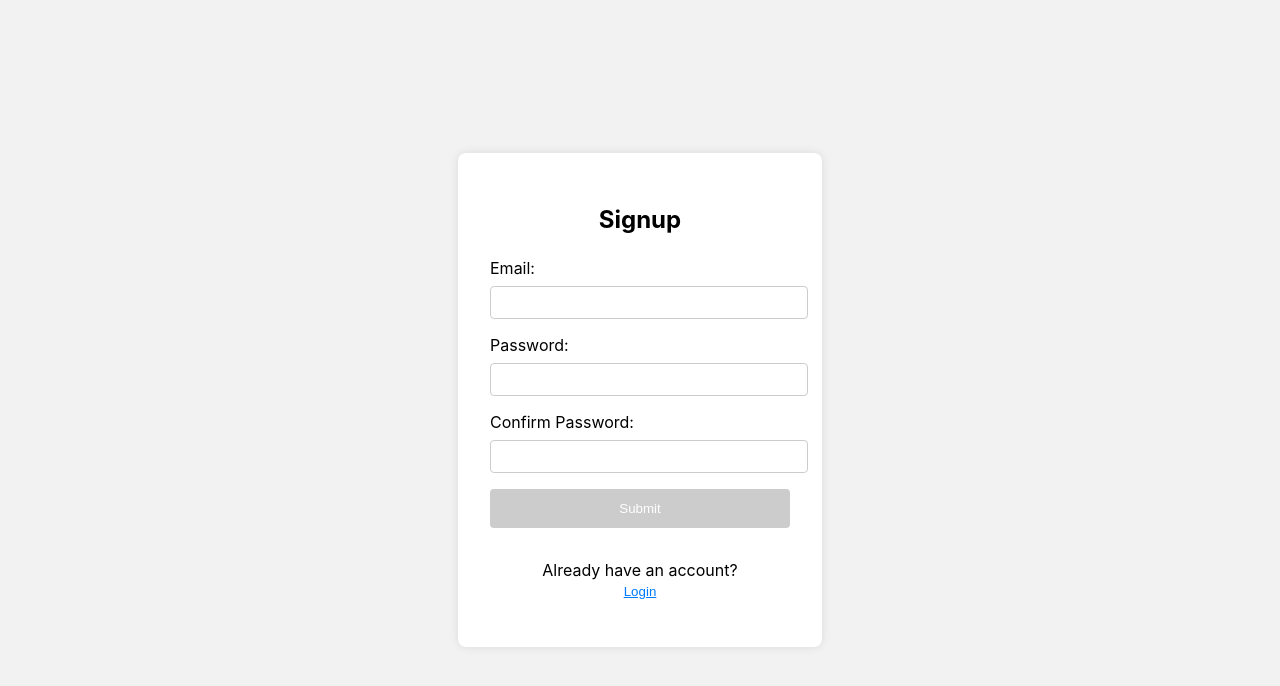
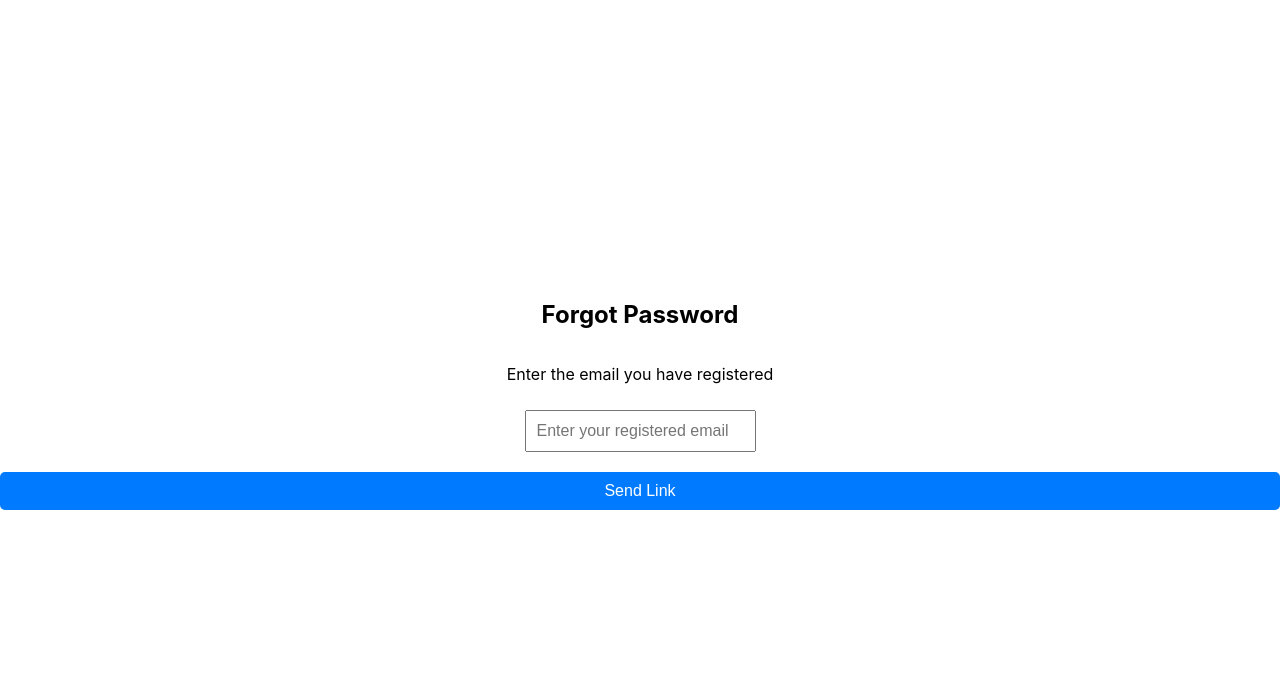
Before and after one commit to ShrutM07/ExpenseTracker, a React (Create React App) app: page /forgot-password in a window 1280 px wide. Shown: the top 686 px of the page. Built offline with nearby package versions, Linux system fonts and the light colour scheme.

Commit message:
Forgot password

```diff
--- a/src/App.css
+++ b/src/App.css
@@ -29,3 +29,29 @@
 .logout-button:hover {
   background-color: #0056b3;
 }
+.forgot-password-container {
+  display: flex;
+  flex-direction: column;
+  align-items: center;
+  justify-content: center;
+  height: 100vh;
+}
+
+.forgot-password-container input,
+.forgot-password-container button {
+  margin: 10px;
+  padding: 10px;
+  font-size: 1rem;
+}
+
+.forgot-password-container button {
+  background-color: #007BFF;
+  color: white;
+  border: none;
+  cursor: pointer;
+  border-radius: 5px;
+}
+
+.forgot-password-container button:hover {
+  background-color: #0056b3;
+}
--- a/src/App.js
+++ b/src/App.js
@@ -5,6 +5,7 @@ import Signup from './components/sign up/Signup';
 import Login from './components/sign up/Login';
 import Welcome from './components/sign up/Welcome';
 import ProfileCompletion from './components/sign up/ProfileCompletion';
+import ForgotPassword from './components/sign up/ForgotPassword';
 
 function App() {
   return (
@@ -14,6 +15,7 @@ function App() {
             <Route path="/login" component={Login} />
             <Route path="/welcome" component={Welcome} />
             <Route path="/complete-profile" component={ProfileCompletion} />
+            <Route path="/forgot-password" component={ForgotPassword} />
             <Route path="/" component={Signup} />
         </Switch>
     </Router>
--- /dev/null
+++ b/src/components/sign up/ForgotPassword.css
@@ -0,0 +1,47 @@
+.forgot-password-container {
+    display: flex;
+    flex-direction: column;
+    align-items: center;
+    justify-content: center;
+    height: 100vh;
+    text-align: center;
+}
+
+.forgot-password-container input,
+.forgot-password-container button {
+    margin: 10px;
+    padding: 10px;
+    font-size: 1rem;
+}
+
+.forgot-password-container button {
+    background-color: #007BFF;
+    color: white;
+    border: none;
+    cursor: pointer;
+    border-radius: 5px;
+}
+
+.forgot-password-container button:disabled {
+    background-color: #cccccc;
+    cursor: not-allowed;
+}
+
+.forgot-password-container button:hover:enabled {
+    background-color: #0056b3;
+}
+
+.loader {
+    border: 4px solid #f3f3f3;
+    border-radius: 50%;
+    border-top: 4px solid #007BFF;
+    width: 30px;
+    height: 30px;
+    animation: spin 1s linear infinite;
+    margin-top: 10px;
+}
+
+@keyframes spin {
+    0% { transform: rotate(0deg); }
+    100% { transform: rotate(360deg); }
+}
--- /dev/null
+++ b/src/components/sign up/ForgotPassword.js
@@ -0,0 +1,61 @@
+import React, { useState } from 'react';
+
+
+const ForgotPassword = () => {
+    const [email, setEmail] = useState('');
+    const [message, setMessage] = useState('');
+    const [loading, setLoading] = useState(false);
+
+    const handleSendLink = async () => {
+        setLoading(true);
+        setMessage('');
+        try {
+            const response = await fetch(`https://identitytoolkit.googleapis.com/v1/accounts:sendOobCode?key=AIzaSyDiAUHJpFYnvmGAFZidGl8jkts7fj57xiI`, {
+                method: 'POST',
+                headers: {
+                    'Content-Type': 'application/json',
+                },
+                body: JSON.stringify({
+                    requestType: 'PASSWORD_RESET',
+                    email: email,
+                }),
+            });
+
+            const data = await response.json();
+
+            setLoading(false);
+
+            if (!response.ok) {
+                setMessage(`Error: ${data.error.message}`);
+                return;
+            }
+
+            setMessage('You would receive a password reset link in your mail id which you entered above.');
+        } catch (error) {
+            setLoading(false);
+            setMessage(`Error: ${error.message}`);
+        }
+    };
+
+    return (
+        <div className="forgot-password-container">
+            <h2>Forgot Password</h2>
+            <p>Enter the email you have registered</p>
+            <input
+                type="email"
+                value={email}
+                onChange={(e) => setEmail(e.target.value)}
+                placeholder="Enter your registered email"
+                required
+                disabled={loading}
+            />
+            <button onClick={handleSendLink} disabled={loading}>
+                {loading ? 'Sending...' : 'Send Link'}
+            </button>
+            {loading && <div className="loader"></div>}
+            {message && <p>{message}</p>}
+        </div>
+    );
+};
+
+export default ForgotPassword;
--- a/src/components/sign up/Login.js
+++ b/src/components/sign up/Login.js
@@ -40,8 +40,7 @@ const Login = () => {
     };
 
     const handleForgotPassword = () => {
-        // Handle forgot password logic
-        console.log('Forgot password clicked.');
+        history.push('/forgot-password');
     };
 
     return (
```
